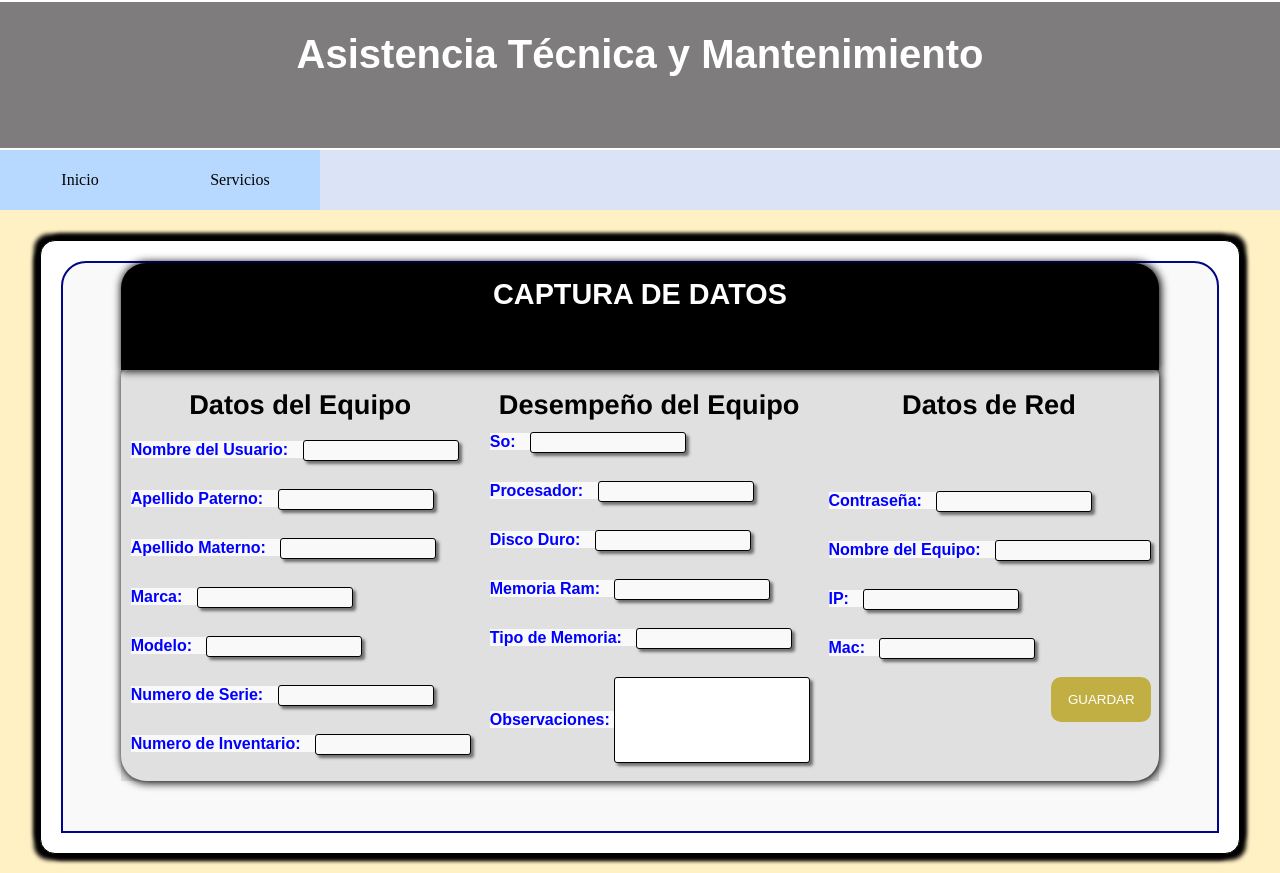
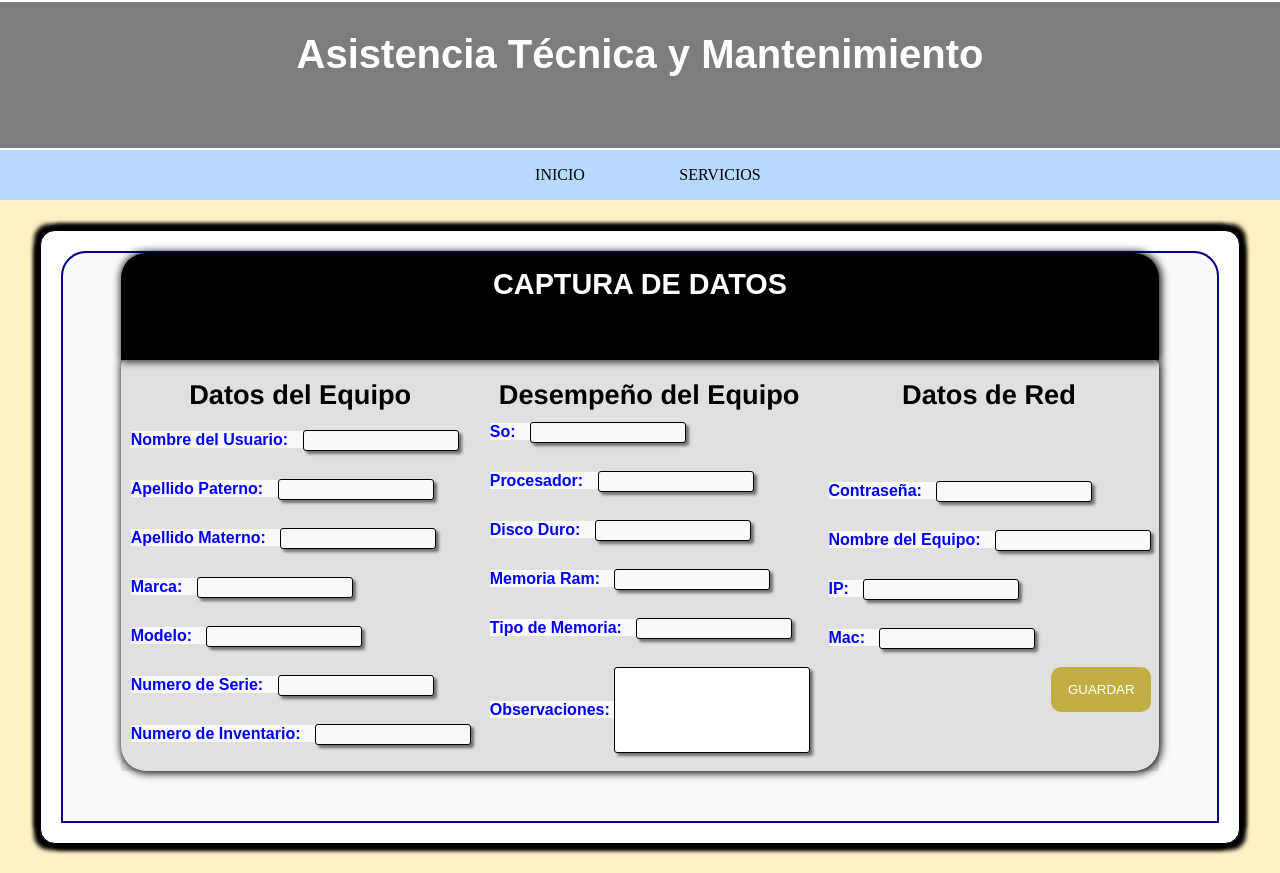
Before and after one commit to Benjamin17B/PAGINA-CRODE, a PHP site: the page made by paginas/CPU'S.php in a window 1280 px wide. Shown: the top 873 px of the page. Run offline with PHP 8.4, Linux system fonts and the light colour scheme.

Commit message:
ACOMODANDO EL MENU Y LA BASE DE DATOS

```diff
--- a/bd/mantenimiento.sql
+++ b/bd/mantenimiento.sql
@@ -10,8 +10,8 @@ CREATE TABLE usuario(
   apellidoM VARCHAR(30) NOT NULL,
   marca VARCHAR(30) NOT NULL,
   modelo VARCHAR(30) NOT NULL,
-  numserie VARCHAR(30) NOT NULL,
-  numInventario VARCHAR(30) NOT NULL,
+  numserie INT(5) NOT NULL,
+  numInventario INT(5) NOT NULL,
   So VARCHAR(30) NOT NULL,
   Procesador VARCHAR(30) NOT NULL,
   DiscoDuro VARCHAR(30) NOT NULL,
--- a/css/pagina.css
+++ b/css/pagina.css
@@ -32,9 +32,14 @@ nav ul {
 	list-style: none;
 	margin: 0;
 	padding: 0;
-  height: 60px;
+  height: 50px;
 }
-
+nav {
+  background-color:  rgb(184, 217, 255);
+  width: 100%;
+  display: flex;
+  justify-content: center;
+}
 nav ul li {
   background-color: rgb(184, 217, 255);
 	float: left;
@@ -43,10 +48,11 @@ nav ul li {
 }
 
 nav ul li a {
+  height: 50px;
 	display: block;
 	padding: 0 10px;
 	color: #fff;
-	line-height: 60px;
+	line-height: 50px;
 	text-decoration: none;
   color: black;
   border-radius: 8px;
@@ -60,7 +66,7 @@ nav ul ul {
   text-align: left;
 	display: none;
 	position: absolute;
-	top: 60px;
+	top: 50px;
 }
 
 nav ul li:hover > ul {
--- a/index.php
+++ b/index.php
@@ -11,8 +11,8 @@
 </header>
 <nav>
 		<ul>
-			<li><a href="#">Inicio</a></li>
-			<li><a href="#">Servicios</a>
+			<li><a href="#">INICIO</a></li>
+			<li><a href="#">SERVICIOS</a>
 				<ul>
 					<li><a href="paginas/CPU'S.php">CPU'S</a></li>
 					<li><a href="#">IMPRESORAS</a></li>
--- a/paginas/CPU'S.php
+++ b/paginas/CPU'S.php
@@ -69,8 +69,8 @@ if(isset($_POST['btnGuardar'])){
 </header>
 <nav>
 		<ul>
-			<li><a href="../index.php">Inicio</a></li>
-			<li><a href="#">Servicios</a>
+			<li><a href="../index.php">INICIO</a></li>
+			<li><a href="#">SERVICIOS</a>
 				<ul>
 					<li><a href="#">CPU'S</a></li>
 					<li><a href="#">IMPRESORAS</a></li>
@@ -148,12 +148,12 @@ if(isset($_POST['btnGuardar'])){
                     </label>
 
                     <label for="DiscoDuro">Disco Duro:
-                    <input type="text" id="DiscoDuro" name="DiscoDuro" class="entrada" pattern="[0-9]{2}[G,M,B,]{1}" required>
+                    <input type="text" id="DiscoDuro" name="DiscoDuro" class="entrada" pattern="[0-9]+([G,M,B,]{1})" required>
                     <span class="error"></span><br>
                     </label>
 
                     <label for="Ram">Memoria Ram:
-                    <input type="text" id="Ram" name="Ram" class="entrada" pattern="[0-9]{2}[G,M,B,]{1}" required>
+                    <input type="text" id="Ram" name="Ram" class="entrada" pattern="[0-9]+([G,M,B,]{1})" required>
                     <span class="error"></span><br>
                     </label>
 
```
